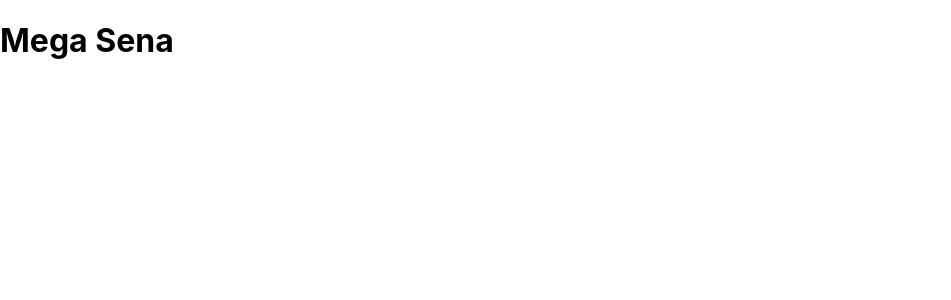
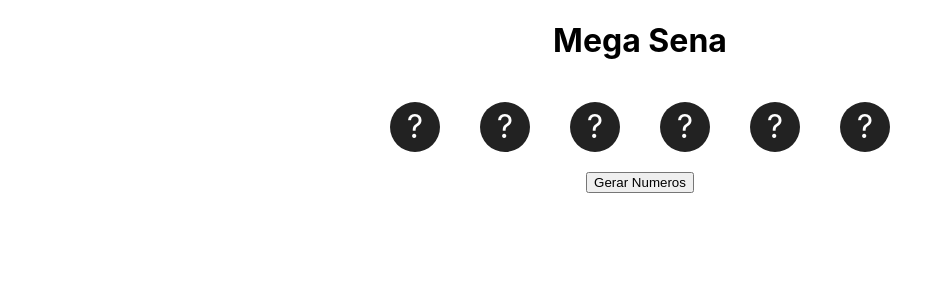
Before and after one commit to davihenrique/atividade-nextjs-Cod3r, a Next.js app: page /megasena/megasena in a window 1280 px wide. Shown: the top 300 px of the page, without its empty margins (0-951 px from the left). Built offline with nearby package versions, Linux system fonts and the light colour scheme.

Commit message:
aula: megasena

```diff
--- a/pages/megasena/megasena.jsx
+++ b/pages/megasena/megasena.jsx
@@ -1,8 +1,48 @@
+import { useState, useEffect  } from "react";
+import ContadorDisplay from "../../components/ContadorDisplay";
+
 export default function megasena(){
 
+    const [num, setNum] = useState(["?","?","?","?","?","?"]);
+
+    function randomNumbers(){
+        handleIncrementClick();
+    }
+
+    function handleIncrementClick() {
+        const nextCounters = num.map((c, i) => {
+            const min = 1;
+            const max = 60;
+            return (Math.floor(Math.random() * (max - min + 1)) + min)
+        });
+        setNum(nextCounters);
+      }
+
     return(
-        <div>
+        <div style={{
+            display:"flex",
+            flexDirection:"column",
+            justifyContent: "center",
+            alignItems: "center"
+        }}>
+
             <h1>Mega Sena</h1>
+
+            <div style={{
+                display: "flex",
+                flexDirection:"row",
+            }}>
+            <ContadorDisplay numero= {num[0]}/>
+            <ContadorDisplay numero= {num[1]}/>
+            <ContadorDisplay numero= {num[2]}/>
+            <ContadorDisplay numero= {num[3]}/>
+            <ContadorDisplay numero= {num[4]}/>
+            <ContadorDisplay numero= {num[5]}/>
+            </div>
+
+            <button onClick={randomNumbers}>
+                Gerar Numeros
+            </button>
         </div>
     )
 }
```
